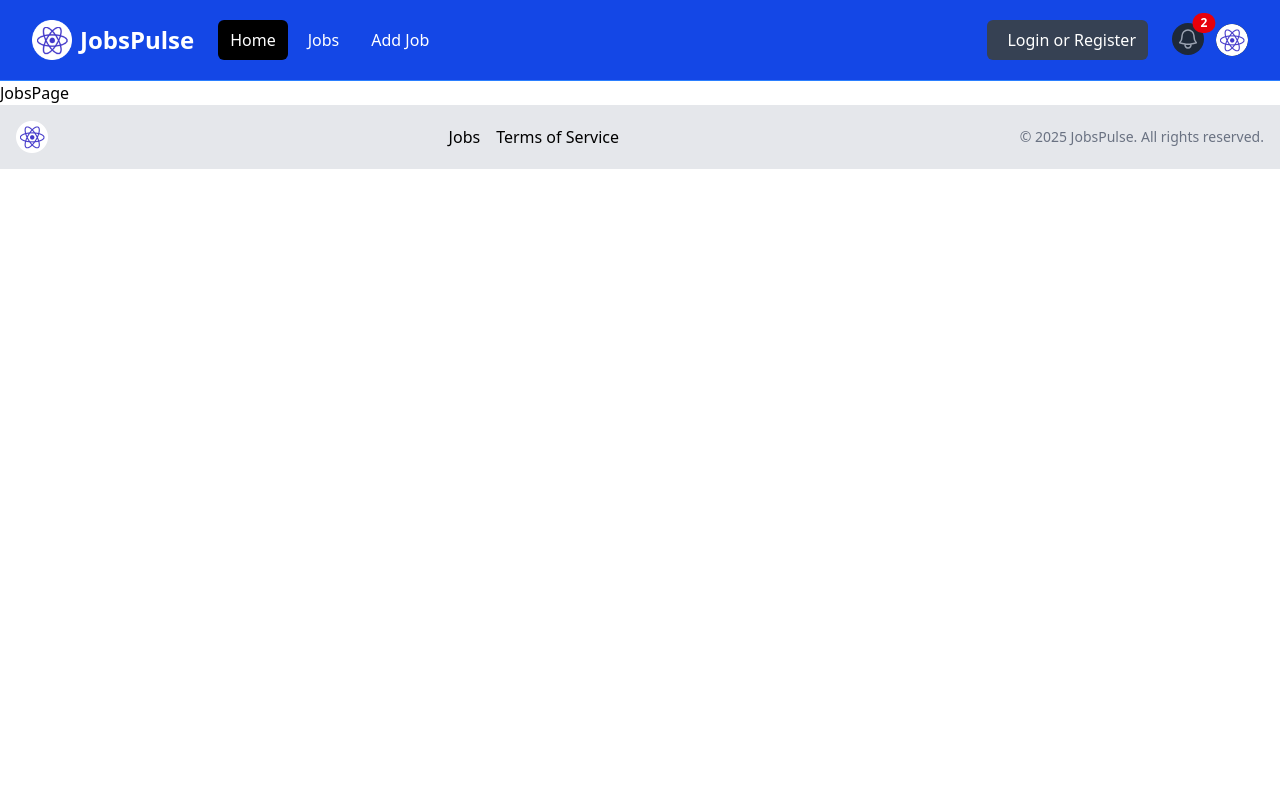
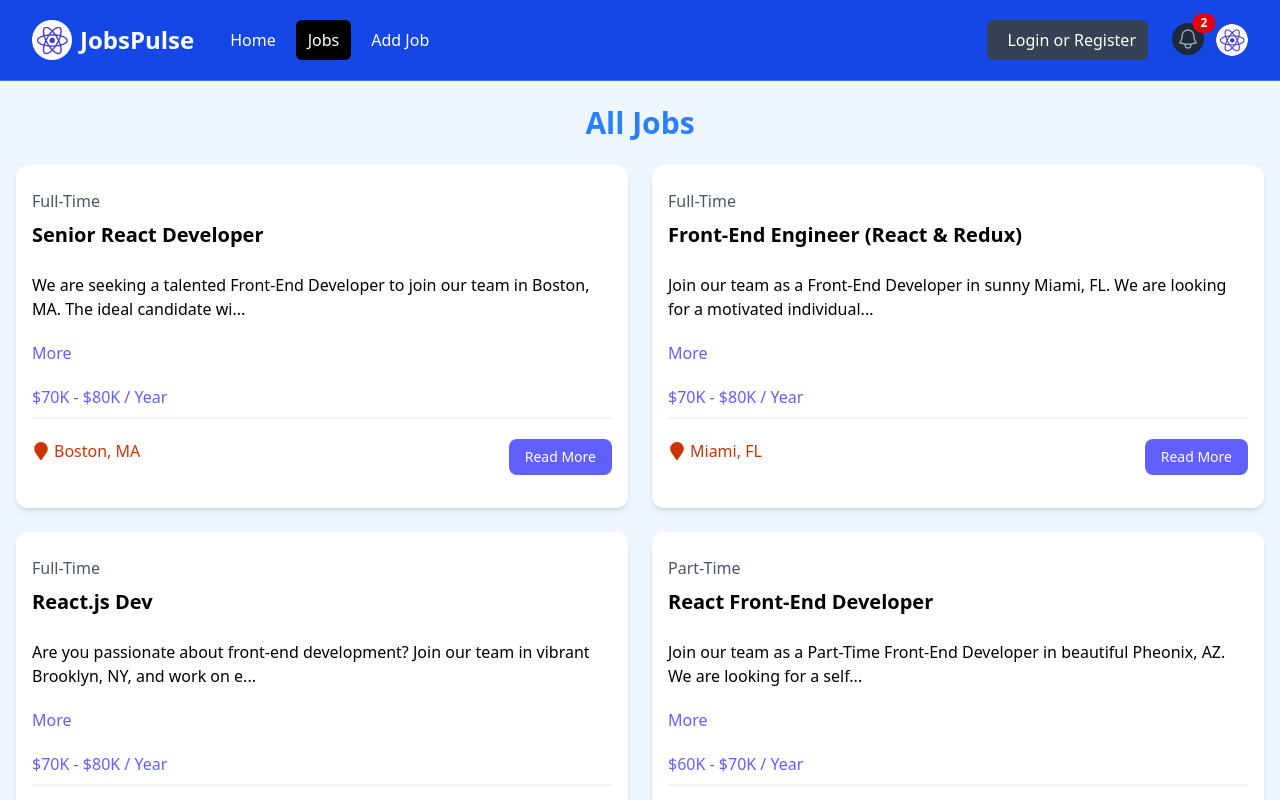
Before and after one commit to anvictorsantos/traversy-course-media, a React (Vite) app: page /jobs in a window 1280 px wide. Shown: the top 800 px of the page. Built offline with nearby package versions, Linux system fonts and the light colour scheme.

Commit message:
feat: enhance JobList component to support recent job display and update Navbar with NavLink for improved routing

```diff
--- a/src/components/JobList.jsx
+++ b/src/components/JobList.jsx
@@ -1,15 +1,19 @@
+import PropTypes from 'prop-types';
+
 import jobs from '../jobs.json';
 import Job from './Job';
 
-const JobList = () => {
-  const recentJobs = jobs.slice(0, 4);
+const JobList = ({ isHome = false }) => {
+  const jobsList = isHome ? jobs.slice(0, 4) : jobs;
 
   return (
     <section className="bg-blue-50 px-4 pt-6 pb-10">
       <div className="container-xl lg:container m-auto">
-        <h2 className="text-3xl font-bold text-blue-500 mb-6 text-center">Browse Jobs</h2>
+        <h2 className="text-3xl font-bold text-blue-500 mb-6 text-center">
+          {isHome ? 'Recent Jobs' : 'All Jobs'}
+        </h2>
         <div className="grid grid-cols-1 md:grid-cols-2 gap-6">
-          {recentJobs.map((job) => (
+          {jobsList.map((job) => (
             <Job key={job.id} job={job} />
           ))}
         </div>
@@ -18,4 +22,8 @@
   );
 };
 
+JobList.propTypes = {
+  isHome: PropTypes.bool
+};
+
 export default JobList;
--- a/src/components/Navbar.jsx
+++ b/src/components/Navbar.jsx
@@ -1,7 +1,12 @@
-import { Link } from 'react-router-dom';
+import { NavLink } from 'react-router-dom';
 import logo from '../assets/images/logo.png';
 
 const Navbar = () => {
+  const linkClass = ({ isActive }) =>
+    isActive
+      ? 'text-white hover:bg-gray-900 hover:text-white rounded-md px-3 py-2 bg-black'
+      : 'text-white hover:bg-gray-900 hover:text-white rounded-md px-3 py-2';
+
   return (
     <nav className="bg-blue-700 border-b border-blue-500">
       <div className="mx-auto max-w-7xl px-2 sm:px-6 lg:px-8">
@@ -32,28 +37,22 @@
           </div>
 
           <div className="flex flex-1 items-center justify-center md:items-stretch md:justify-start">
-            <Link className="flex flex-shrink-0 items-center" to="/">
+            <NavLink className="flex flex-shrink-0 items-center" to="/">
               <img className="h-10 w-auto" src={logo} alt="JobsPulse" />
 
               <span className="hidden md:block text-white text-2xl font-bold ml-2">JobsPulse</span>
-            </Link>
+            </NavLink>
             <div className="hidden md:ml-6 md:block">
               <div className="flex space-x-2">
-                <Link
-                  to="/"
-                  className="text-white bg-black hover:bg-gray-900 hover:text-white rounded-md px-3 py-2">
+                <NavLink to="/" className={linkClass}>
                   Home
-                </Link>
-                <Link
-                  to="/jobs"
-                  className="text-white hover:bg-gray-900 hover:text-white rounded-md px-3 py-2">
+                </NavLink>
+                <NavLink to="/jobs" className={linkClass}>
                   Jobs
-                </Link>
-                <Link
-                  to="/add-job"
-                  className="text-white hover:bg-gray-900 hover:text-white rounded-md px-3 py-2">
+                </NavLink>
+                <NavLink to="/add-job" className={linkClass}>
                   Add Job
-                </Link>
+                </NavLink>
               </div>
             </div>
           </div>
@@ -68,7 +67,7 @@
           </div>
 
           <div className="absolute inset-y-0 right-0 flex items-center pr-2 md:static md:inset-auto md:ml-6 md:pr-0">
-            <Link to="/messages" className="relative group">
+            <NavLink to="/messages" className="relative group">
               <button
                 type="button"
                 className="relative rounded-full bg-gray-800 p-1 text-gray-400 hover:text-white focus:outline-none focus:ring-2 focus:ring-white focus:ring-offset-2 focus:ring-offset-gray-800">
@@ -91,7 +90,7 @@
               <span className="absolute top-0 right-0 inline-flex items-center justify-center px-2 py-1 text-xs font-bold leading-none text-white transform translate-x-1/2 -translate-y-1/2 bg-red-600 rounded-full">
                 2
               </span>
-            </Link>
+            </NavLink>
             <div className="relative ml-3">
               <div>
                 <button
@@ -113,30 +112,30 @@
                 aria-orientation="vertical"
                 aria-labelledby="user-menu-button"
                 tabIndex="-1">
-                <Link
+                <NavLink
                   to="/profile"
                   className="block px-4 py-2 text-sm text-gray-700"
                   role="menuitem"
                   tabIndex="-1"
                   id="user-menu-item-0">
                   Your Profile
-                </Link>
-                <Link
+                </NavLink>
+                <NavLink
                   to="saved-jobs"
                   className="block px-4 py-2 text-sm text-gray-700"
                   role="menuitem"
                   tabIndex="-1"
                   id="user-menu-item-2">
                   Saved Jobs
-                </Link>
-                <Link
+                </NavLink>
+                <NavLink
                   to="#"
                   className="block px-4 py-2 text-sm text-gray-700"
                   role="menuitem"
                   tabIndex="-1"
                   id="user-menu-item-2">
                   Sign Out
-                </Link>
+                </NavLink>
               </div>
             </div>
           </div>
@@ -145,21 +144,21 @@
 
       <div className="hidden" id="mobile-menu">
         <div className="space-y-1 px-2 pb-3 pt-2">
-          <Link
+          <NavLink
             to="/"
             className="bg-gray-900 text-white block rounded-md px-3 py-2 text-base font-medium">
             Home
-          </Link>
-          <Link
+          </NavLink>
+          <NavLink
             to="/jobs"
             className="text-gray-300 hover:bg-gray-700 hover:text-white block rounded-md px-3 py-2 text-base font-medium">
             Jobs
-          </Link>
-          <Link
+          </NavLink>
+          <NavLink
             to="/add-job"
             className="text-gray-300 hover:bg-gray-700 hover:text-white block rounded-md px-3 py-2 text-base font-medium">
             Add Job
-          </Link>
+          </NavLink>
           <button className="flex items-center text-white bg-gray-700 hover:bg-gray-900 hover:text-white rounded-md px-3 py-2 my-4">
             <i className="fa-brands fa-google mr-2"></i>
             <span>Login or Register</span>
--- a/src/pages/HomePage.jsx
+++ b/src/pages/HomePage.jsx
@@ -8,7 +8,7 @@
     <>
       <Hero title="Become a React Dev" description="Find the React job that fits your skill set" />
       <HomeCards />
-      <JobList />
+      <JobList isHome={true} />
       <ViewAllJobs />
     </>
   );
--- a/src/pages/JobsPage.jsx
+++ b/src/pages/JobsPage.jsx
@@ -1,5 +1,11 @@
+import JobList from '../components/JobList';
+
 const JobsPage = () => {
-  return <div>JobsPage</div>;
+  return (
+    <>
+      <JobList />
+    </>
+  );
 };
 
 export default JobsPage;
```
